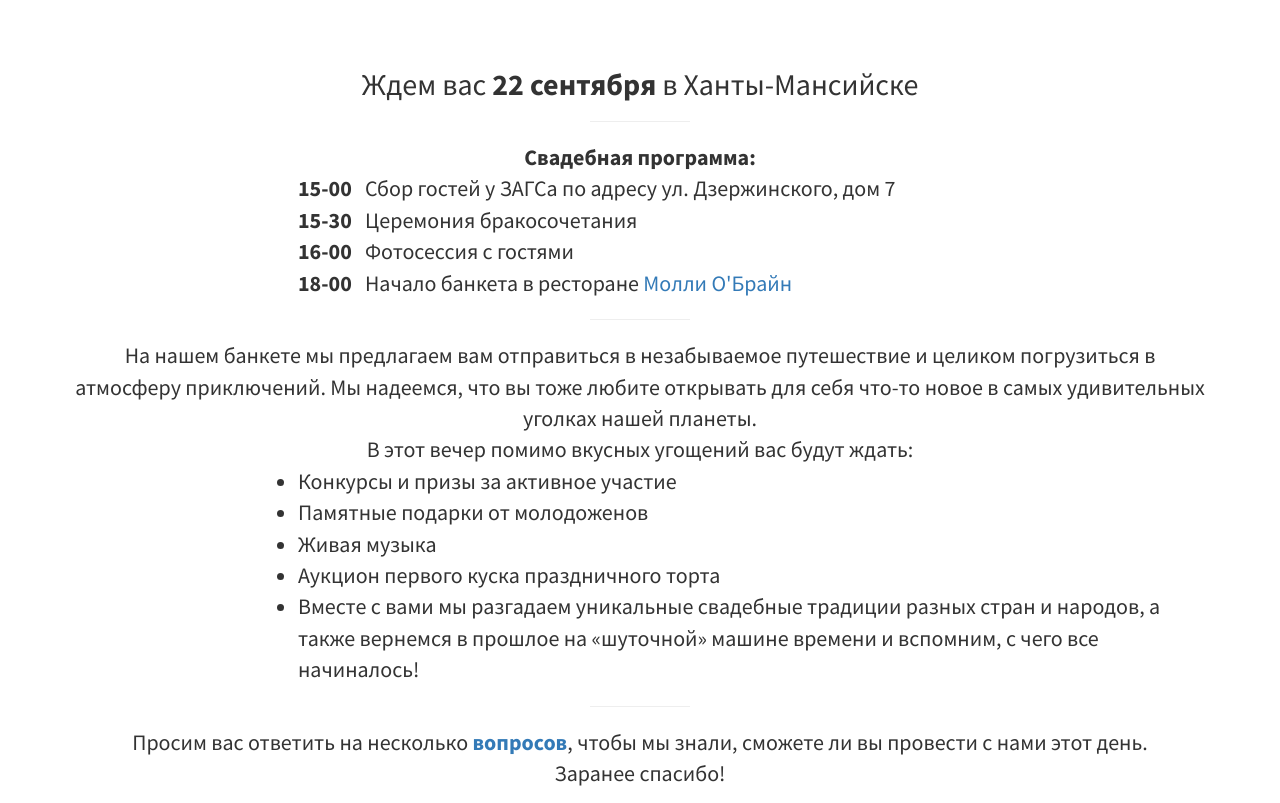
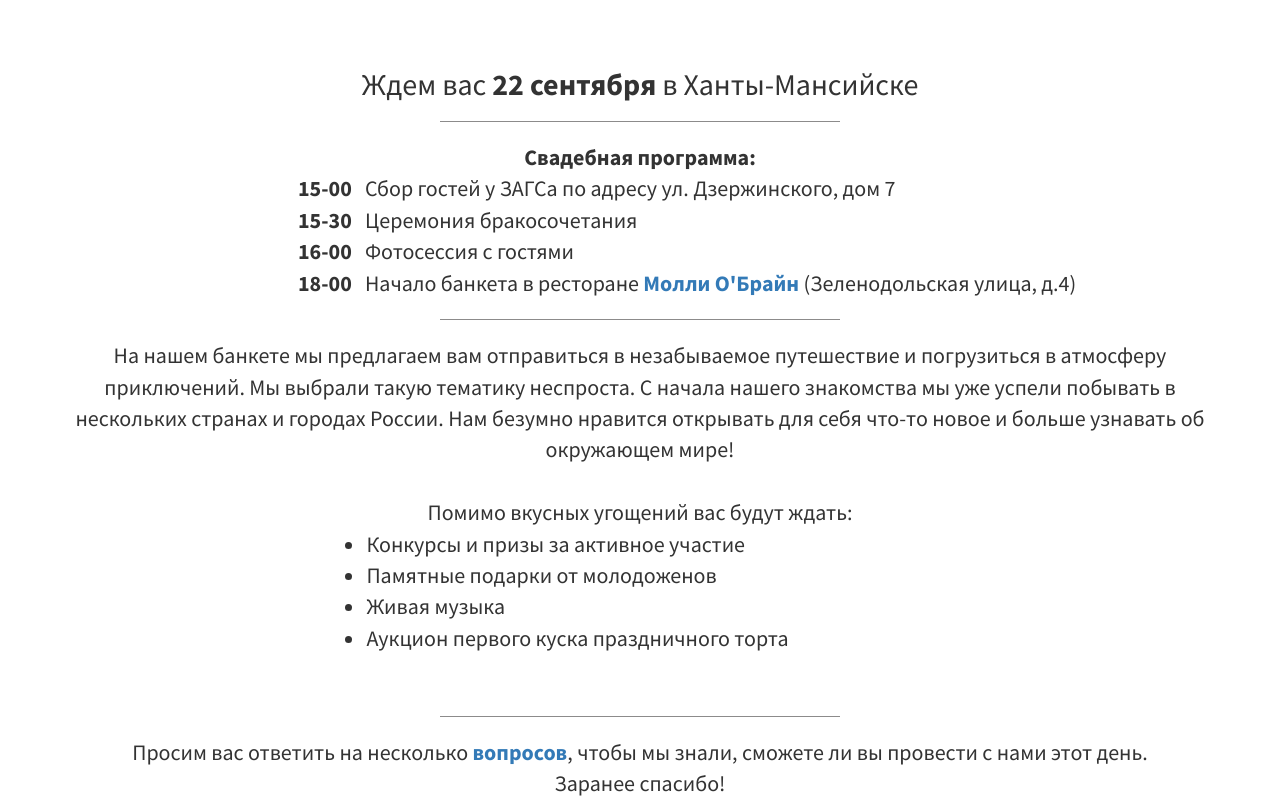
Before and after one commit to hsestupin/Khanty-Mansiysk, a plain HTML site: page index.html in a window 1280 px wide. Shown: the part 802-1605 px from the top of the page. Drawn offline with Linux system fonts and the light colour scheme.

Commit message:
final fixes

```diff
--- a/css/stylish-portfolio.css
+++ b/css/stylish-portfolio.css
@@ -24,6 +24,22 @@ body {
 
 .my-font-announcement {
     font-size: 22px
+}
+
+hr.my-heart {
+    border-top: 1px double #8c8b8b;
+    text-align: center;
+    max-width: 400px
+}
+hr.my-heart:after {
+    content: '\002665';
+    display: inline-block;
+    position: relative;
+    top: -15px;
+    padding: 0 10px;
+    background: white;
+    color: pink;
+    font-size: 18px;
 }
 
 .my-list-padding-left {
--- a/index.html
+++ b/index.html
@@ -74,31 +74,35 @@
             <div class="row">
                 <div class="col-lg-12 text-center">
                   <h2>Ждем вас <b>22 сентября</b> в Ханты-Мансийске</h2>
-                    <hr class="small">
+                    <hr class="my-heart">
                   <!--<p class="lead">This theme features some wonderful photography courtesy of <a target="_blank" href="http://join.deathtothestockphoto.com/">Death to the Stock Photo</a>.</p>-->
                     <div class="center-block my-font-announcement" ><b>Свадебная программа:</b>
                     <ul class="list-unstyled text-left my-list-padding-left">
                         <li><b>15-00</b> &nbsp; Сбор гостей у ЗАГСа по адресу ул. Дзержинского, дом 7</li>
                         <li><b>15-30</b> &nbsp; Церемония бракосочетания</li>
                         <li><b>16-00</b> &nbsp; Фотосессия с гостями</li>
-                        <li><b>18-00</b> &nbsp; Начало банкета в ресторане <a href="#contact">Молли О'Брайн</a></li>
+                        <li><b>18-00</b> &nbsp; Начало банкета в ресторане <a href="#contact"><b>Молли О'Брайн</b></a>
+                          (Зеленодольская улица, д.4)</li>
                     </ul>
                   </div>
-                    <hr class="small">
+                    <hr class="my-heart">
                     <div class="center-block my-font-announcement">
                         На нашем банкете мы предлагаем вам отправиться в незабываемое путешествие
-                        и целиком погрузиться в атмосферу приключений.
-                        Мы надеемся, что вы тоже любите открывать для себя что-то новое в самых удивительных уголках нашей планеты.
-                        <br>В этот вечер помимо вкусных угощений вас будут ждать: <br>
-                        <ul class="text-left my-list-padding-left" >
+                        и погрузиться в атмосферу приключений. Мы выбрали такую тематику неспроста.
+                        С начала нашего знакомства мы уже успели побывать в нескольких странах и городах России.
+                        Нам безумно нравится открывать для себя что-то новое и больше узнавать об окружающем мире!
+
+                        <br><br>Помимо вкусных угощений вас будут ждать: <br>
+                        <ul class="text-left" style="padding-left: 26%">
                             <li>Конкурсы и призы за активное участие</li>
                             <li>Памятные подарки от молодоженов</li>
                             <li>Живая музыка</li>
                             <li>Аукцион первого куска праздничного торта</li>
-                            <li>Вместе с вами мы разгадаем уникальные свадебные традиции разных стран и народов, а также вернемся в прошлое на «шуточной» машине времени и вспомним, с чего все начиналось!</li>
                         </ul>
+                        <br>
+
                     </div>
-                    <hr class="small">
+                    <hr class="my-heart">
                     <div class="center-block my-font-announcement" >
                         Просим вас ответить на несколько <a href="https://ru.surveymonkey.com/r/92JM95G"><b>вопросов</b></a>, чтобы мы
                         знали, сможете ли вы провести с нами этот день. <br>Заранее спасибо!
@@ -194,7 +198,7 @@
             <div class="row">
                 <div class="col-lg-10 col-lg-offset-1 text-center">
                     <h2>Как путешествуем мы</h2>
-                    <hr class="small">
+                    <hr class="my-heart">
                     <div class="row">
                         <div class="col-md-6">
                             <div class="portfolio-item">
@@ -276,7 +280,7 @@
             <div class="row">
                 <div class="col-lg-10 col-lg-offset-1 text-center">
                     <h4><strong>До скорых встреч!</strong></h4>
-                    <hr class="small">
+                    <hr class="my-heart small">
                     <!--<p>Наши контакты-->
                         <!--<br><i class="fa fa-phone fa-fw"></i> (123) 456-7890 (Яна)-->
                         <!--<br><i class="fa fa-phone fa-fw"></i> (916) 417-0814 (Сергей)-->
```
